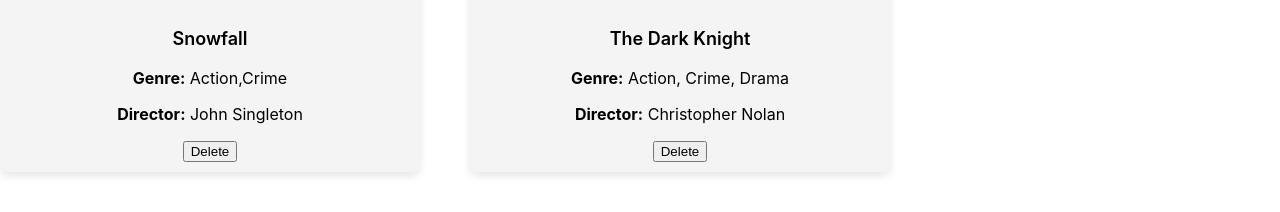
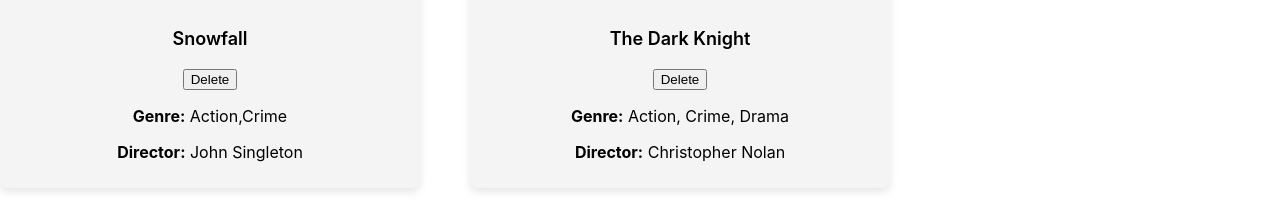
Before and after one commit to josh704/movie-app, a React (Create React App) app: page / in a window 1280 px wide. Shown: the part 466-678 px from the top of the page. Built offline with nearby package versions, Linux system fonts and the light colour scheme; data requests are answered from the project's data file.

Commit message:
updated readme file

```diff
--- a/src/components/App.js
+++ b/src/components/App.js
@@ -23,8 +23,7 @@
       <div>
         <Navbar />
         <Routes>
-          <Route
-            path="/" element={<MovieList movies={movies} setMovies={setMovies} />} />
+          <Route path="/" element={<MovieList movies={movies} setMovies={setMovies} />} />
           <Route path="/add" element={<MovieForm addMovie={addMovie} />} />
           <Route path="/movie/:id" element={<MovieDetail movies={movies} />} />
         </Routes>
--- a/src/components/MovieList.js
+++ b/src/components/MovieList.js
@@ -17,17 +17,16 @@
   return (
     <div>
       <h2>Movie List</h2>
-      <div className="movie-list">
-        {movies.map(movie => (
+      <div className="movie-list">{movies.map(movie => (
           <div key={movie.id} className="movie-card">
             <img className="movie-image" src={movie.image} alt={movie.title} />
             <div className="movie-details">
               <h3>
                 <Link to={`/movie/${movie.id}`} className="movie-title">{movie.title}</Link>
               </h3>
+              <button onClick={() => handleDelete(movie.id)}>Delete</button>
               <p><strong>Genre:</strong> {movie.genre || 'N/A'}</p>
               <p><strong>Director:</strong> {movie.director || 'N/A'}</p>
-              <button onClick={() => handleDelete(movie.id)}>Delete</button>
             </div>
           </div>
         ))}
```
Also changed, not shown: 1 other file (tests, documents, lock files or other folders).
